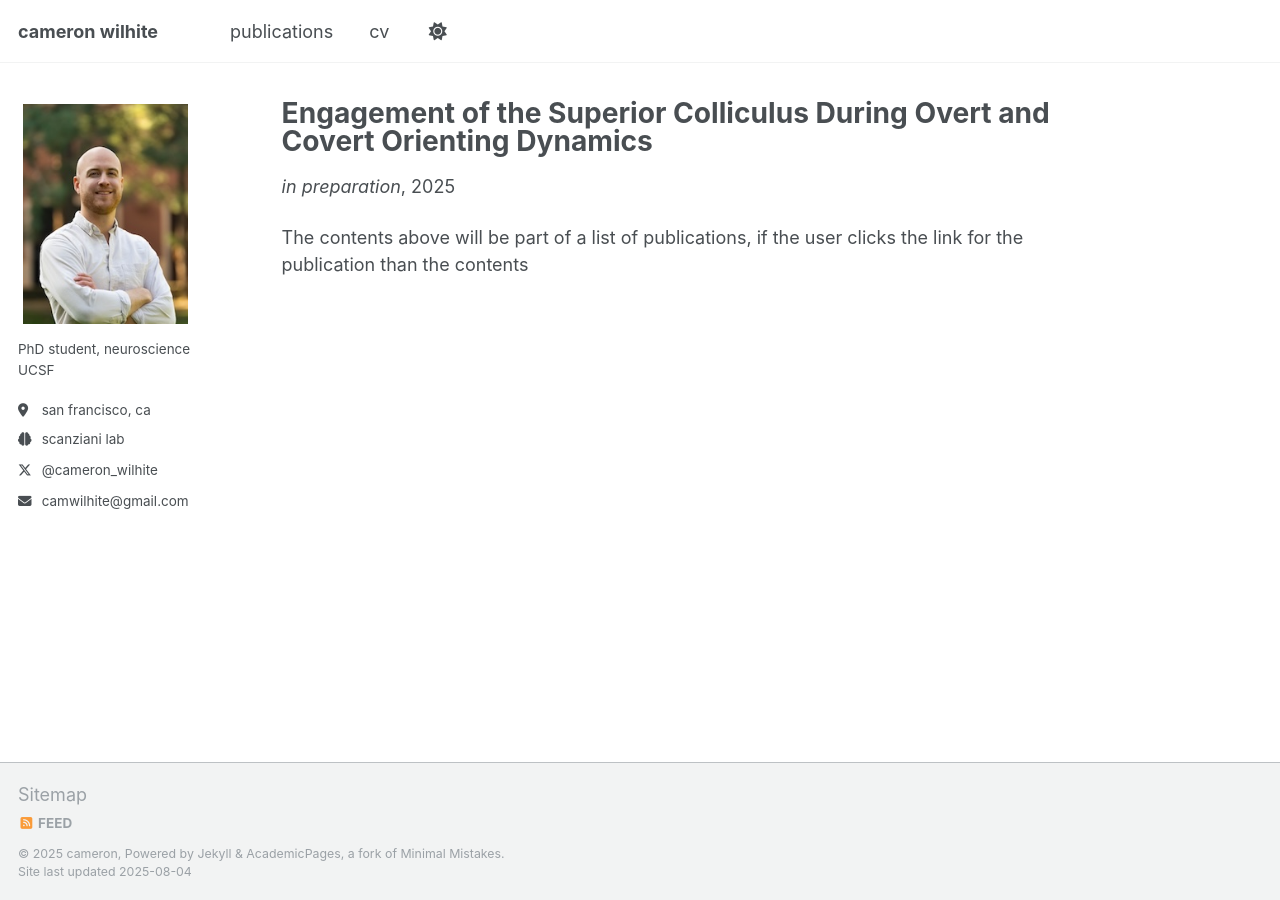
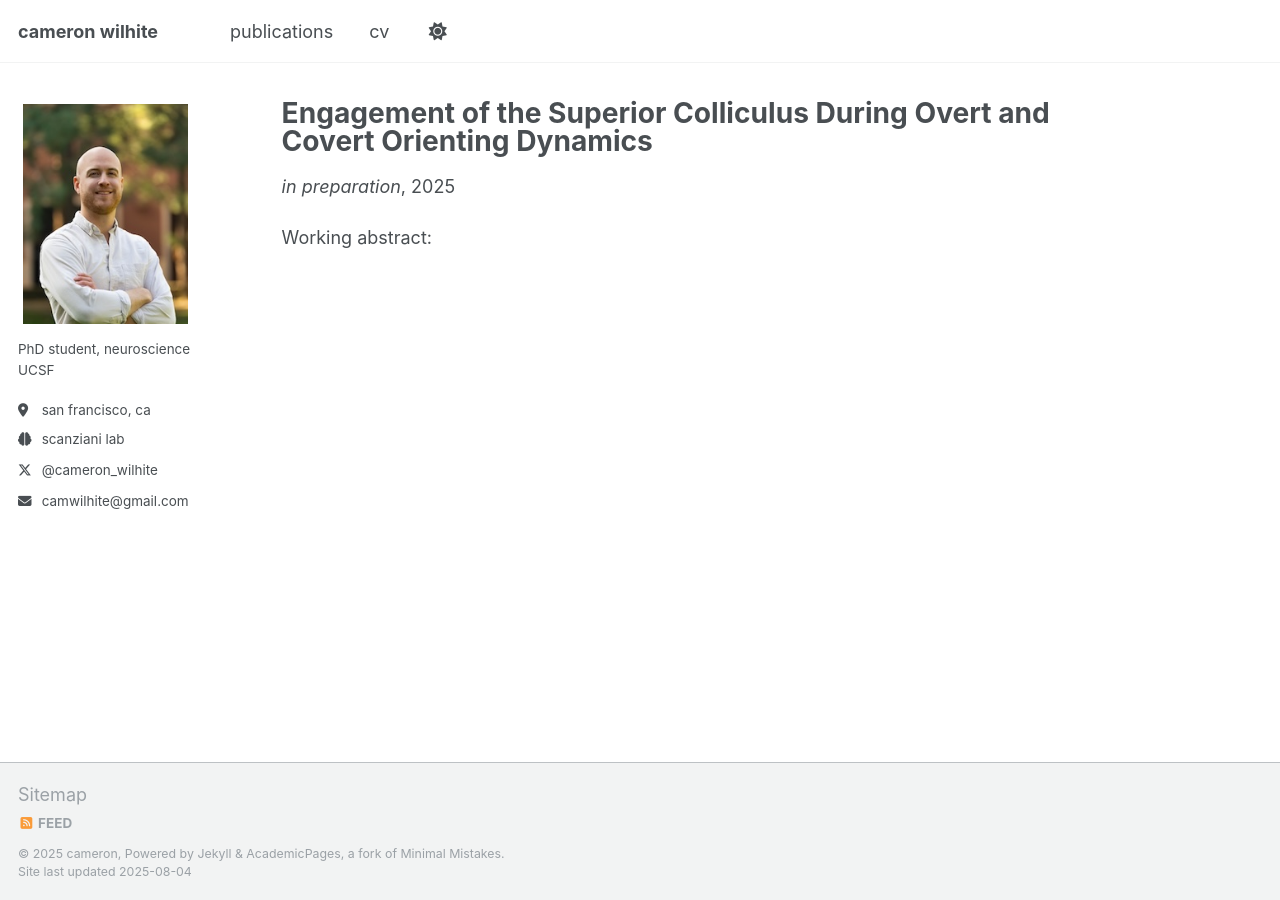
Before and after one commit to camwilhite/camwilhite.github.io, a Jekyll site: the page built from _publications/2010-10-01-paper-title-number-2.md, in a window 1280 px wide. Built offline with Jekyll 4.4.1, drawn with Linux system fonts in a browser that asks for light colours; a script that is not in the unit is left out.

Commit message:
Update 2010-10-01-paper-title-number-2.md

```diff
--- a/_publications/2010-10-01-paper-title-number-2.md
+++ b/_publications/2010-10-01-paper-title-number-2.md
@@ -11,4 +11,4 @@ paperurl:
 citation:
 ---
 
-The contents above will be part of a list of publications, if the user clicks the link for the publication than the contents
+Working abstract:
```
Also changed, not shown: other parts of _publications/2010-10-01-paper-title-number-2.md (+1 -1 lines).
